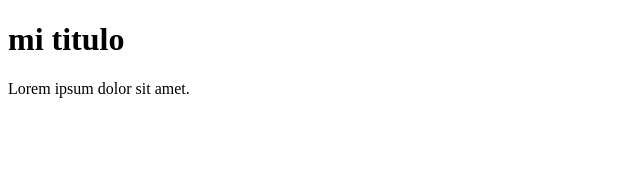
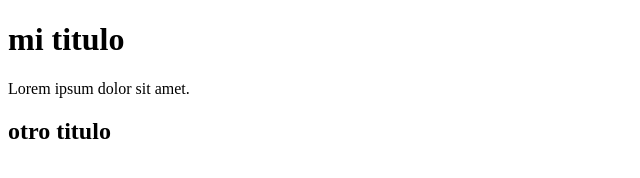
Before and after one commit to rafaelSantos43/nuevoproyecto, a plain HTML site: page index.html in a window 1280 px wide. Shown: the whole page, without its empty margins (0-640 px from the left). Drawn offline with Linux system fonts and the light colour scheme.

Commit message:
hice un div

```diff
--- a/index.html
+++ b/index.html
@@ -9,5 +9,6 @@
 <body>
     <h1>mi titulo</h1>
     <p>Lorem ipsum dolor sit amet.</p>
+    <div><h2>otro titulo</h2></div>
 </body>
 </html>
```
